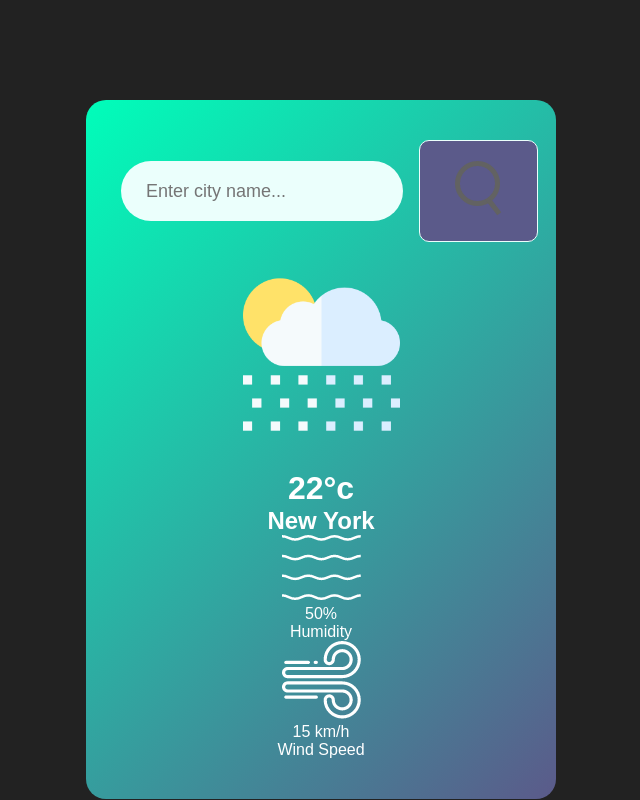
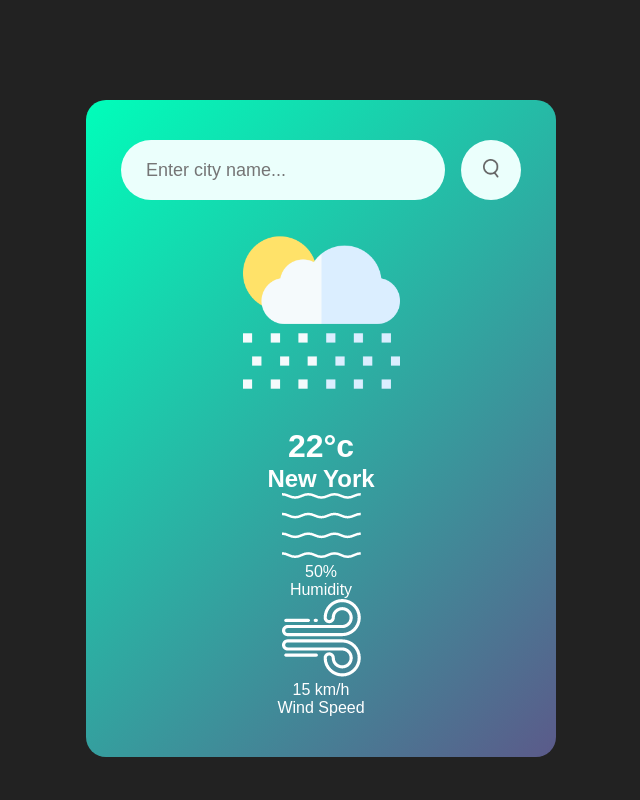
Before and after one commit to albertkantwi/weather-app, a website: page index.html in a window 1280 px wide. Shown: the whole page, without its empty margins (319-959 px from the left). Drawn offline with Linux system fonts and the light colour scheme; no server answers.

Commit message:
Update project stylling

```diff
--- a/style.css
+++ b/style.css
@@ -41,12 +41,15 @@ body {
 }
 
 .search button {
-    border: 1px solid #ebfffc;
+    border: 0;
     outline: 0;
-    background: #5b5a8a;
-    color: #ebfffc;
-    font-size: 18px;
-    border-radius: 10px;
-    padding: 20px 35px;
+    background: #ebfffc;
+    border-radius: 50%;
+    width: 60px;
+    height: 60px;
     cursor: pointer;
 }
+
+.search button img {
+    width: 16px;
+}
```
